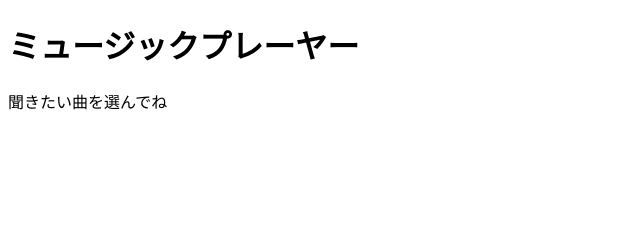
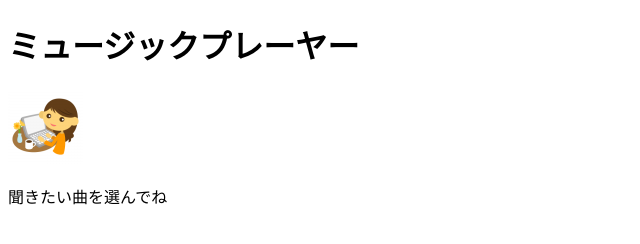
Before and after one commit to masa3811/masa3811.github.io, a plain HTML site: page index.html in a window 1280 px wide. Shown: the whole page, without its empty margins (0-640 px from the left). Drawn offline with Linux system fonts and the light colour scheme.

Commit message:
ミュージックプレーヤー画像

```diff
--- a/index.html
+++ b/index.html
@@ -6,6 +6,7 @@
 </head>
 <body>
 	<h1>ミュージックプレーヤー</h1>
-	<p>聞きたい曲を選んでね</p>
+<img src="img/kodomo-1.png" width="75" height="75" alt="女の子"/>
+<p>聞きたい曲を選んでね</p>
 </body>
 </html>
```
Also changed, not shown: img/kodomo-1.png (added).
